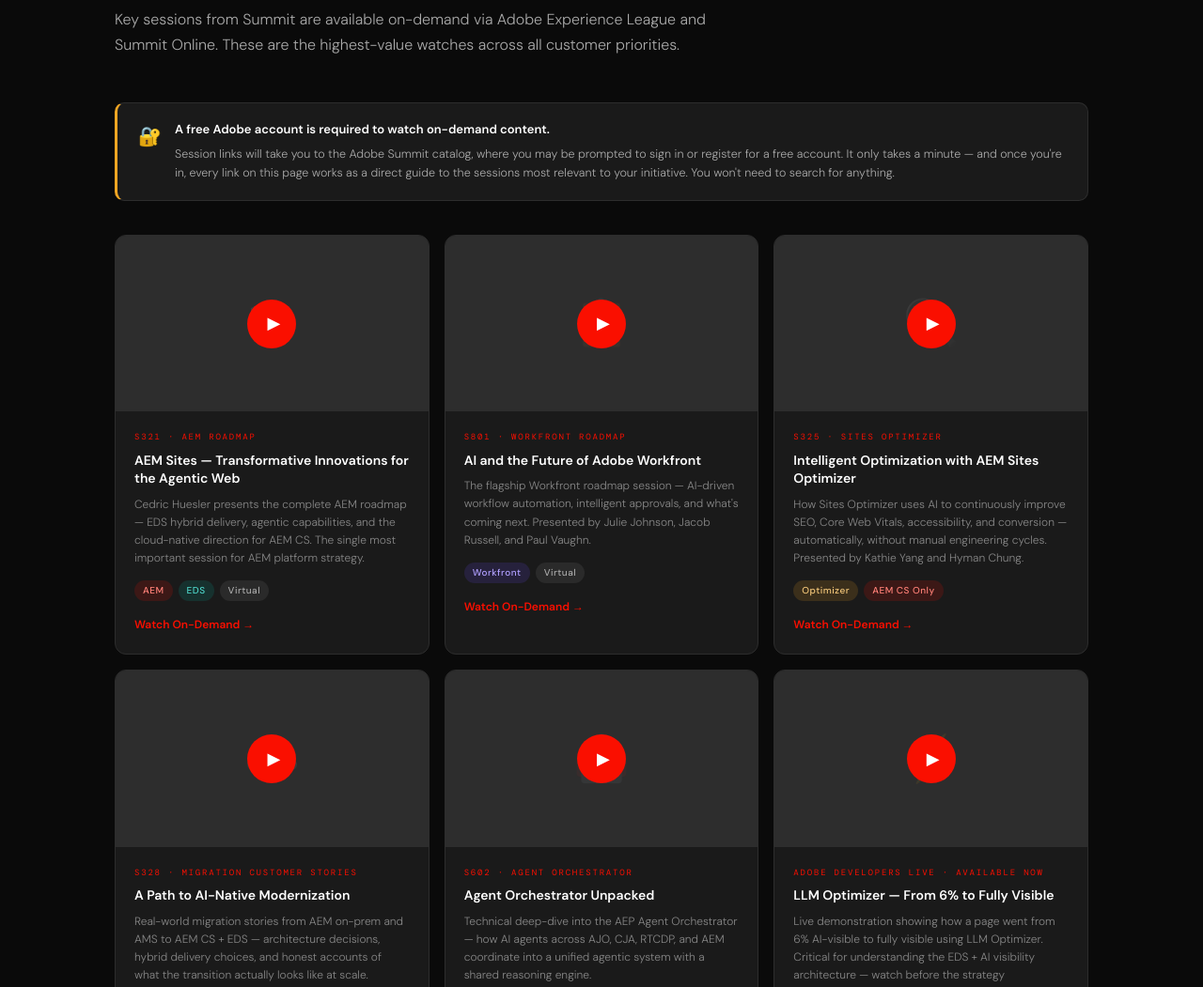
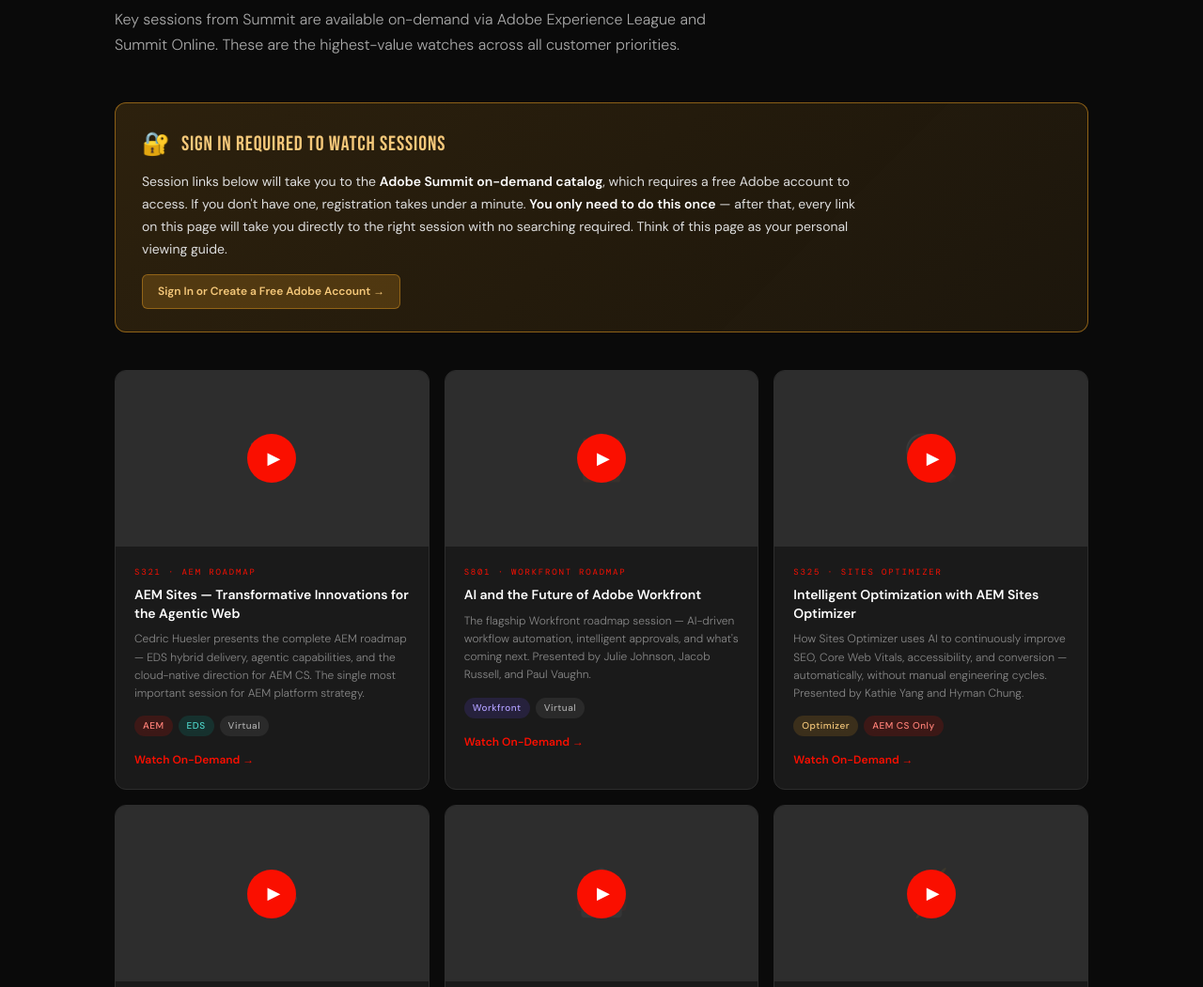
Before and after one commit to erikjadobe/adobe-summit-2026-recap, a plain HTML site: page index.html in a window 1280 px wide. Shown: the part 6524-7575 px from the top of the page at 94% size. Drawn offline with nearby package versions, Linux system fonts and the light colour scheme.

Commit message:
Update index.html bolder notices

```diff
--- a/index.html
+++ b/index.html
@@ -1242,11 +1242,16 @@
   <h2 class="section-title">Watch <span class="text-red">It All.</span></h2>
   <p class="section-desc">Key sessions from Summit are available on-demand via Adobe Experience League and Summit Online. These are the highest-value watches across all customer priorities.</p>
 
-  <div style="display: flex; align-items: flex-start; gap: 14px; background: var(--gray-1); border: 1px solid var(--gray-2); border-left: 3px solid var(--gold); border-radius: 10px; padding: 18px 22px; margin-bottom: 36px;">
-    <div style="font-size: 20px; flex-shrink: 0; margin-top: 1px;">🔐</div>
-    <div>
-      <div style="font-size: 13px; font-weight: 600; color: var(--white); margin-bottom: 5px;">A free Adobe account is required to watch on-demand content.</div>
-      <div style="font-size: 12.5px; font-weight: 300; color: #aaa; line-height: 1.65;">Session links will take you to the Adobe Summit catalog, where you may be prompted to sign in or register for a free account. It only takes a minute — and once you're in, every link on this page works as a direct guide to the sessions most relevant to your initiative. You won't need to search for anything.</div>
+  <div style="background: linear-gradient(135deg, rgba(245,166,35,0.15) 0%, rgba(245,166,35,0.08) 100%); border: 1.5px solid rgba(245,166,35,0.5); border-radius: 12px; padding: 24px 28px; margin-bottom: 40px;">
+    <div style="display: flex; align-items: center; gap: 12px; margin-bottom: 10px;">
+      <div style="font-size: 24px;">🔐</div>
+      <div style="font-family: 'Bebas Neue', sans-serif; font-size: 22px; letter-spacing: 0.04em; color: #f5c87a;">Sign In Required to Watch Sessions</div>
+    </div>
+    <div style="font-size: 14px; font-weight: 400; color: #ddd; line-height: 1.7; max-width: 760px;">
+      Session links below will take you to the <strong style="color: var(--white);">Adobe Summit on-demand catalog</strong>, which requires a free Adobe account to access. If you don't have one, registration takes under a minute. <strong style="color: var(--white);">You only need to do this once</strong> — after that, every link on this page will take you directly to the right session with no searching required. Think of this page as your personal viewing guide.
+    </div>
+    <div style="margin-top: 14px;">
+      <a href="https://auth.services.adobe.com/en_US/index.html" target="_blank" style="display: inline-flex; align-items: center; gap: 8px; background: rgba(245,166,35,0.2); border: 1px solid rgba(245,166,35,0.4); color: #f5c87a; font-size: 12px; font-weight: 600; padding: 8px 16px; border-radius: 6px; text-decoration: none; transition: background 0.2s;" onmouseover="this.style.background='rgba(245,166,35,0.35)'" onmouseout="this.style.background='rgba(245,166,35,0.2)'">Sign In or Create a Free Adobe Account →</a>
     </div>
   </div>
 
@@ -1400,9 +1405,12 @@
     <h2 class="section-title">All Sessions <span class="text-red">At a Glance.</span></h2>
     <p class="section-desc">Every session referenced in this guide — with direct links to the on-demand catalog. Sign in or register once at adobe.com and all links below will take you straight to the recording.</p>
 
-    <div style="display: flex; align-items: flex-start; gap: 14px; background: rgba(245,166,35,0.06); border: 1px solid rgba(245,166,35,0.2); border-radius: 10px; padding: 14px 18px; margin-bottom: 28px;">
-      <div style="font-size: 16px; flex-shrink: 0;">💡</div>
-      <div style="font-size: 12px; font-weight: 300; color: #bbb; line-height: 1.65;"><strong style="color: var(--white); font-weight: 600;">First time?</strong> Click any "Watch" link — you'll be prompted to sign in or create a free Adobe account. Once logged in, bookmark this page and use it as your on-demand viewing guide throughout your evaluation.</div>
+    <div style="background: linear-gradient(135deg, rgba(245,166,35,0.15) 0%, rgba(245,166,35,0.08) 100%); border: 1.5px solid rgba(245,166,35,0.5); border-radius: 12px; padding: 20px 24px; margin-bottom: 28px; display: flex; align-items: flex-start; gap: 16px;">
+      <div style="font-size: 28px; flex-shrink: 0; line-height: 1;">🔐</div>
+      <div>
+        <div style="font-family: 'Bebas Neue', sans-serif; font-size: 20px; letter-spacing: 0.04em; color: #f5c87a; margin-bottom: 6px;">Free Adobe Account Required — Sign In Once, Use This Guide Forever</div>
+        <div style="font-size: 13px; font-weight: 400; color: #ddd; line-height: 1.65;">Click any <strong style="color: var(--white);">"Watch"</strong> button below and you'll be prompted to sign in at adobe.com. If you don't have an account, it's free and takes under a minute to create. Once signed in, every link on this page goes directly to the right session — no digging through the catalog required. <a href="https://auth.services.adobe.com/en_US/index.html" target="_blank" style="color: #f5c87a; text-decoration: underline; font-weight: 600;">Sign in here first →</a></div>
+      </div>
     </div>
 
     <div class="sessions-list">
```
